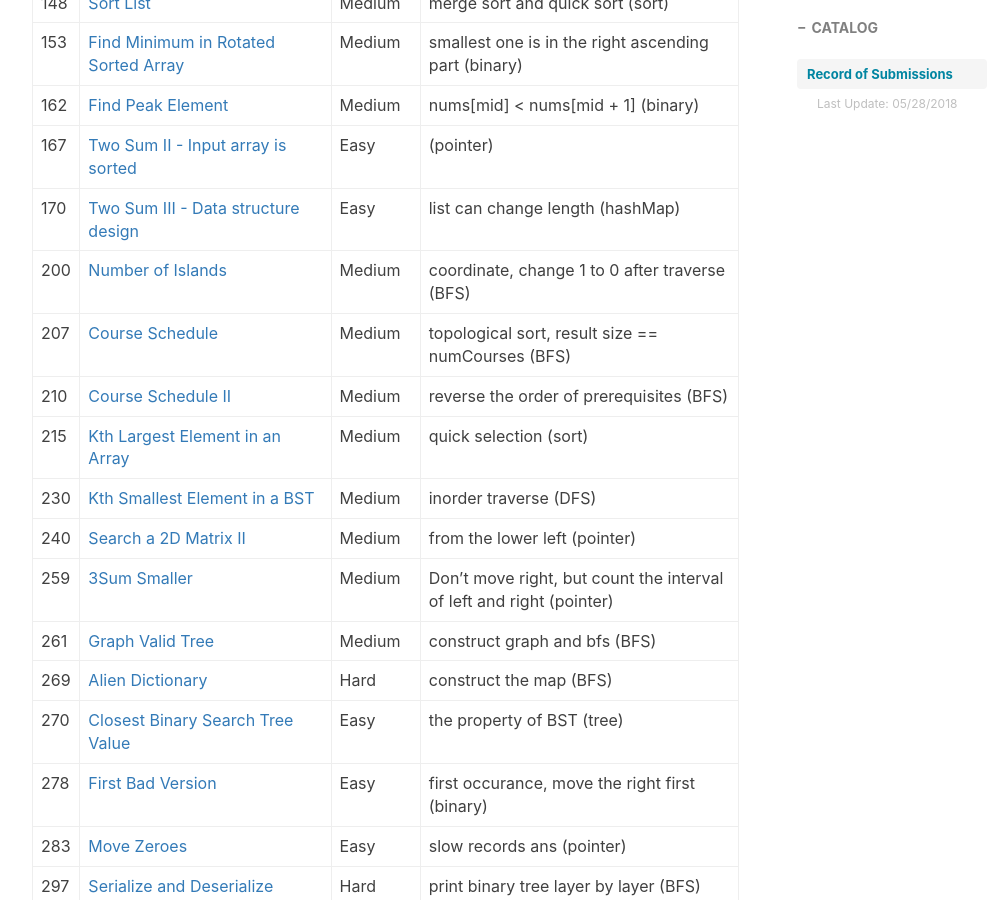
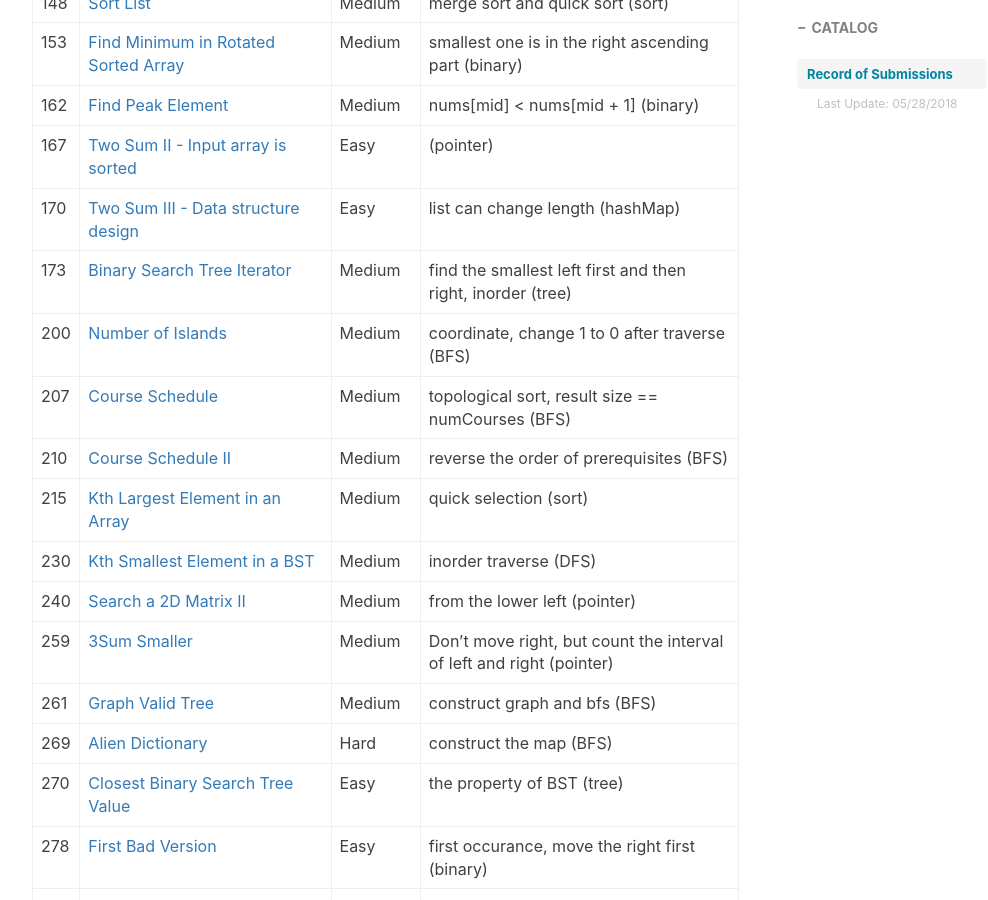
Before and after one commit to ly16/ly16.github.io, a Jekyll site: the page built from _posts/2018-05-18-leetcode-record-round1.md, in a window 1280 px wide and 900 px high, scrolled down 2432 px. Shown: the whole window, without its empty margins (233-1221 px from the left). Built offline with Jekyll 4.4.1, drawn with Linux system fonts in a browser that asks for light colours; nearby versions of some CDN libraries; comment, search, counter and statistics services are not loaded.

Commit message:
Update 2018-05-18-leetcode-record-round1.md

```diff
--- a/_posts/2018-05-18-leetcode-record-round1.md
+++ b/_posts/2018-05-18-leetcode-record-round1.md
@@ -54,6 +54,7 @@ tags:
 |162|[Find Peak Element](https://github.com/ly16/LC-Practice/blob/master/Find%20Peak%20Element.java)|Medium|nums[mid] < nums[mid + 1] (binary)|
 |167|[Two Sum II - Input array is sorted](https://github.com/ly16/LC-Practice/blob/master/2%20Sum%20II.java)|Easy|(pointer)|
 |170|[Two Sum III - Data structure design](https://github.com/ly16/LC-Practice/blob/master/Two%20Sum%20III%20-%20Data%20structure%20design.java)|Easy|list can change length (hashMap)|
+|173|[Binary Search Tree Iterator](https://github.com/ly16/LC-Practice/blob/master/Binary%20Search%20Tree%20Iterator.java)|Medium|find the smallest left first and then right, inorder (tree)|
 |200|[Number of Islands](https://github.com/ly16/LC-Practice/blob/master/Number%20of%20Islands.java)|Medium|coordinate, change 1 to 0 after traverse (BFS)|
 |207|[Course Schedule](https://github.com/ly16/LC-Practice/blob/master/Course%20Schedule.java)|Medium|topological sort, result size == numCourses (BFS)|
 |210|[Course Schedule II](https://github.com/ly16/LC-Practice/blob/master/Course%20Schedule%20II.java)|Medium|reverse the order of prerequisites (BFS)|
```
